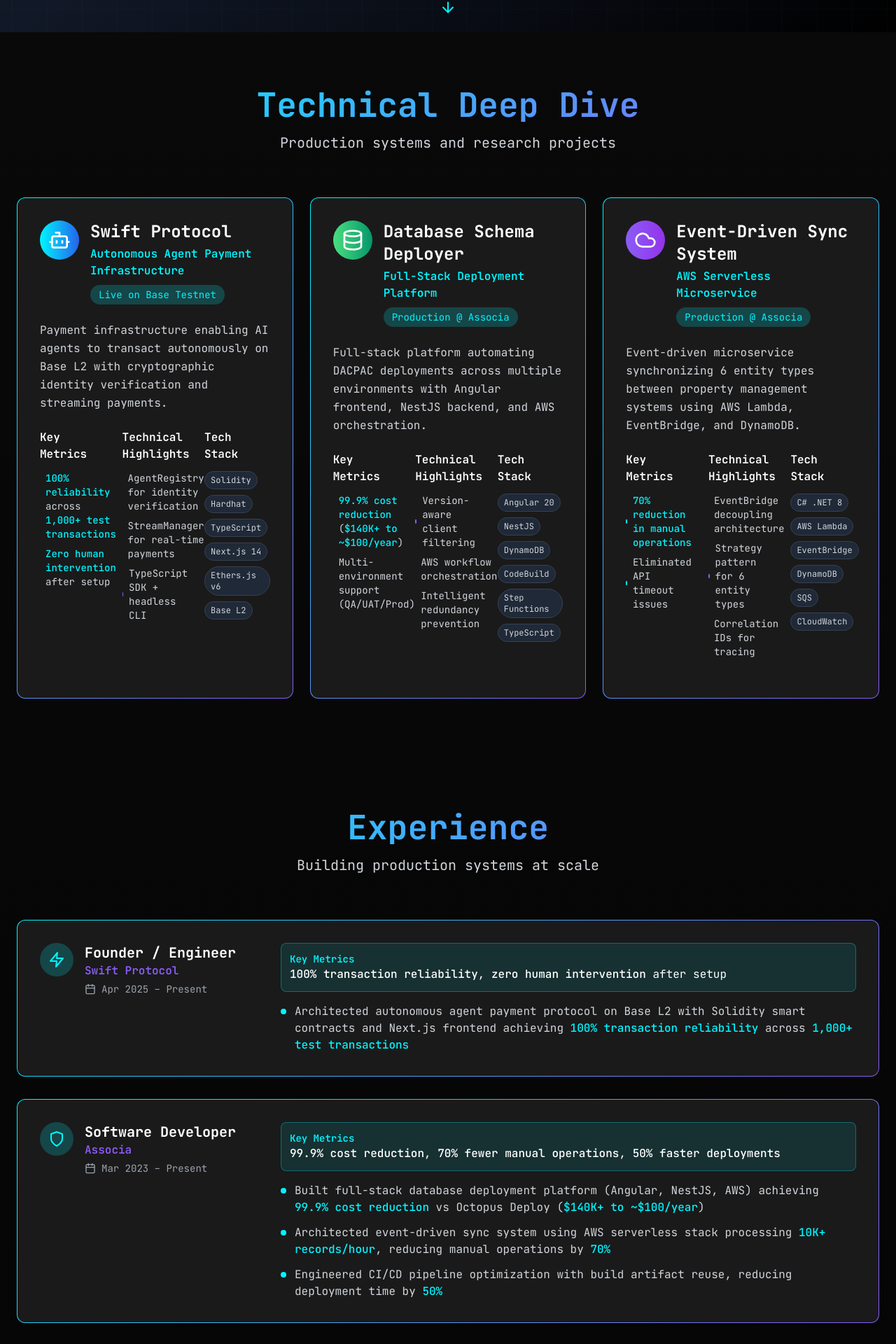
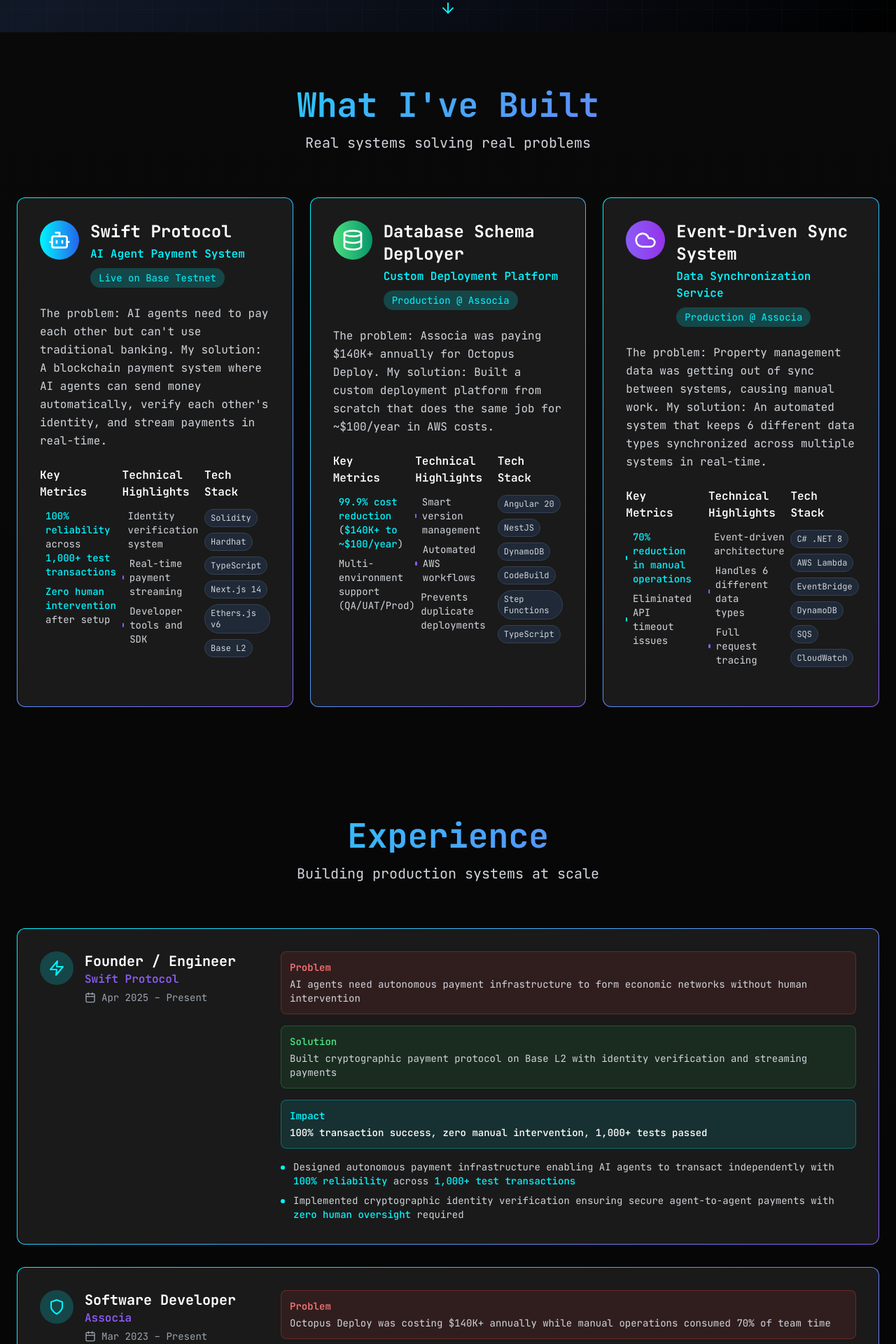
Before and after one commit to nikdmello/website, a Next.js app: page / in a window 1280 px wide. Shown: the part 754-2674 px from the top of the page at 70% size. Built offline with nearby package versions, Linux system fonts and the light colour scheme.

Commit message:
feat: add Cubs ARcade slideshow and problem, solution, impact format to experience

```diff
--- a/components/Achievements.tsx
+++ b/components/Achievements.tsx
@@ -2,7 +2,35 @@
 
 import { motion } from 'framer-motion'
 import { Trophy, Code, Play } from 'lucide-react'
+import { useEffect, useState } from 'react'
 export default function Achievements() {
+  const [currentSlide, setCurrentSlide] = useState(0)
+
+  const images = [
+    {
+      src: "/images/winning-photo.jpeg",
+      alt: "Nik D'Mello presenting Cubs ARcade",
+      badge: "🥈 2ND"
+    },
+    {
+      src: "/images/hackathon-presentation-2.jpeg",
+      alt: "Cubs ARcade demo",
+      badge: null
+    },
+    {
+      src: "/images/hackathon-presentation-3.jpeg",
+      alt: "Team presentation",
+      badge: null
+    }
+  ]
+
+  useEffect(() => {
+    const interval = setInterval(() => {
+      setCurrentSlide((prev) => (prev + 1) % images.length)
+    }, 3000) // Change every 3 seconds
+
+    return () => clearInterval(interval)
+  }, [])
 
   return (
     <section className="py-16">
@@ -22,7 +50,7 @@ export default function Achievements() {
           </p>
         </motion.div>
 
-        <div className="max-w-4xl mx-auto">
+        <div className="max-w-6xl mx-auto">
           <motion.div
             initial={{ opacity: 0 }}
             whileInView={{ opacity: 1 }}
@@ -36,7 +64,7 @@ export default function Achievements() {
               <span className="ml-auto px-3 py-1 bg-yellow-400/20 text-yellow-400 text-sm rounded-full">$500 Award</span>
             </div>
 
-            <div className="grid md:grid-cols-2 gap-6">
+            <div className="grid md:grid-cols-2 gap-8 lg:gap-12">
               <div className="flex flex-col justify-center h-full space-y-6">
                 <div className="text-center space-y-4">
                   <div className="inline-flex items-center gap-3 px-4 py-3 bg-cyber-purple/10 rounded-lg border border-cyber-purple/30">
@@ -65,34 +93,43 @@ export default function Achievements() {
                 </div>
               </div>
 
-              <div className="space-y-3">
               <div className="relative">
-                  <div className="cyber-border rounded-lg overflow-hidden">
+                <div className="cyber-border rounded-lg overflow-hidden relative h-48 md:h-64">
+                  {images.map((image, index) => (
+                    <div
+                      key={index}
+                      className={`absolute inset-0 transition-opacity duration-1000 ease-in-out ${
+                        index === currentSlide ? 'opacity-100' : 'opacity-0'
+                      }`}
+                    >
                       <img
-                      src="/images/winning-photo.jpeg"
-                      alt="Nik D'Mello presenting Cubs ARcade"
-                      className="w-full h-32 object-cover"
+                        src={image.src}
+                        alt={image.alt}
+                        className="w-full h-full object-cover"
                       />
+                      {image.badge && index === currentSlide && (
+                        <div className="absolute -top-2 -right-2 bg-yellow-400 text-black px-2 py-1 rounded-full text-xs font-bold animate-pulse">
+                          {image.badge}
                         </div>
-                  <div className="absolute -top-2 -right-2 bg-yellow-400 text-black px-2 py-1 rounded-full text-xs font-bold">
-                    🥈 2ND
+                      )}
                     </div>
+                  ))}
                 </div>
-                <div className="grid grid-cols-2 gap-2">
-                  <div className="cyber-border rounded-lg overflow-hidden">
-                    <img
-                      src="/images/hackathon-presentation-2.jpeg"
-                      alt="Cubs ARcade demo"
-                      className="w-full h-20 object-cover"
+
+                {/* Slide indicators */}
+                <div className="flex justify-center mt-4 space-x-2">
+                  {images.map((_, index) => (
+                    <button
+                      key={index}
+                      onClick={() => setCurrentSlide(index)}
+                      className={`w-2 h-2 rounded-full transition-all duration-300 ${
+                        index === currentSlide
+                          ? 'bg-cyber-blue w-6'
+                          : 'bg-gray-600 hover:bg-gray-500'
+                      }`}
+                      aria-label={`Go to slide ${index + 1}`}
                     />
-                  </div>
-                  <div className="cyber-border rounded-lg overflow-hidden">
-                    <img
-                      src="/images/hackathon-presentation-3.jpeg"
-                      alt="Team presentation"
-                      className="w-full h-20 object-cover"
-                    />
-                  </div>
+                  ))}
                 </div>
               </div>
             </div>
--- a/components/Experience.tsx
+++ b/components/Experience.tsx
@@ -35,22 +35,29 @@ const experiences = [
     company: 'Swift Protocol',
     period: 'Apr 2025 – Present',
     icon: <Zap className="w-6 h-6" />,
+    problem: 'AI agents need autonomous payment infrastructure to form economic networks without human intervention',
+    solution: 'Built cryptographic payment protocol on Base L2 with identity verification and streaming payments',
     highlights: [
-      'Architected autonomous agent payment protocol on Base L2 with Solidity smart contracts and Next.js frontend achieving <Highlight>100% transaction reliability</Highlight> across <Highlight>1,000+ test transactions</Highlight>'
+      'Designed autonomous payment infrastructure enabling AI agents to transact independently with <Highlight>100% reliability</Highlight> across <Highlight>1,000+ test transactions</Highlight>',
+      'Implemented cryptographic identity verification ensuring secure agent-to-agent payments with <Highlight>zero human oversight</Highlight> required'
     ],
-    metrics: '<Highlight>100% transaction reliability</Highlight>, <Highlight>zero human intervention</Highlight> after setup'
+    tech: ['Solidity', 'TypeScript', 'Next.js 14', 'Base L2', 'Ethers.js'],
+    metrics: '<Highlight>100% transaction success</Highlight>, <Highlight>zero manual intervention</Highlight>, <Highlight>1,000+ tests passed</Highlight>'
   },
   {
     title: 'Software Developer',
     company: 'Associa',
     period: 'Mar 2023 – Present',
     icon: <Shield className="w-6 h-6" />,
+    problem: 'Octopus Deploy was costing $140K+ annually while manual operations consumed 70% of team time',
+    solution: 'Built custom deployment platform with Angular frontend, NestJS backend, and AWS orchestration',
     highlights: [
-      'Built full-stack database deployment platform (Angular, NestJS, AWS) achieving <Highlight>99.9% cost reduction</Highlight> vs Octopus Deploy (<Highlight>$140K+ to ~$100/year</Highlight>)',
-      'Architected event-driven sync system using AWS serverless stack processing <Highlight>10K+ records/hour</Highlight>, reducing manual operations by <Highlight>70%</Highlight>',
-      'Engineered CI/CD pipeline optimization with build artifact reuse, reducing deployment time by <Highlight>50%</Highlight>'
+      'Replaced expensive third-party tool with custom solution achieving <Highlight>99.9% cost reduction</Highlight> (<Highlight>$140K+ to ~$100/year</Highlight>)',
+      'Automated sync processes handling <Highlight>10K+ records/hour</Highlight> with event-driven architecture, eliminating <Highlight>70% of manual work</Highlight>',
+      'Optimized CI/CD pipelines with intelligent artifact reuse, cutting deployment time by <Highlight>50%</Highlight>'
     ],
-    metrics: '<Highlight>99.9% cost reduction</Highlight>, <Highlight>70% fewer manual operations</Highlight>, <Highlight>50% faster deployments</Highlight>'
+    tech: ['Angular', 'NestJS', 'AWS Lambda', 'DynamoDB', 'EventBridge', 'C# .NET'],
+    metrics: '<Highlight>$140K+ saved annually</Highlight>, <Highlight>70% automation increase</Highlight>, <Highlight>50% faster deployments</Highlight>'
   },
   {
     title: 'DevOps Engineer',
@@ -137,15 +144,29 @@ export default function Experience() {
                 </div>
 
                 <div className="flex-1">
+                  {exp.problem && (
+                    <div className="mb-4 p-3 bg-red-500/10 rounded-lg border border-red-500/30">
+                      <p className="text-red-400 font-semibold text-sm mb-1">Problem</p>
+                      <p className="text-gray-300 text-sm">{exp.problem}</p>
+                    </div>
+                  )}
+
+                  {exp.solution && (
+                    <div className="mb-4 p-3 bg-green-500/10 rounded-lg border border-green-500/30">
+                      <p className="text-green-400 font-semibold text-sm mb-1">Solution</p>
+                      <p className="text-gray-300 text-sm">{exp.solution}</p>
+                    </div>
+                  )}
+
                   <div className="mb-4 p-3 bg-cyber-blue/10 rounded-lg border border-cyber-blue/30">
-                    <p className="text-cyber-blue font-semibold text-sm">Key Metrics</p>
-                    <p className="text-white">{renderWhiteHighlightedText(exp.metrics)}</p>
+                    <p className="text-cyber-blue font-semibold text-sm mb-1">Impact</p>
+                    <p className="text-white text-sm">{renderWhiteHighlightedText(exp.metrics)}</p>
                   </div>
 
-                  <ul className="space-y-3">
+                  <ul className="space-y-2">
                     {exp.highlights.map((highlight, i) => (
-                      <li key={i} className="flex items-start gap-3 text-gray-300">
-                        <div className="w-2 h-2 bg-cyber-blue rounded-full mt-2 flex-shrink-0" />
+                      <li key={i} className="flex items-start gap-3 text-gray-300 text-sm">
+                        <div className="w-1.5 h-1.5 bg-cyber-blue rounded-full mt-2 flex-shrink-0" />
                         <span>{renderHighlightedText(highlight)}</span>
                       </li>
                     ))}
--- a/components/Hero.tsx
+++ b/components/Hero.tsx
@@ -79,28 +79,19 @@ export default function Hero() {
           </motion.h1>
 
           <motion.p
-            className="text-xl md:text-2xl text-gray-300 mb-4 leading-relaxed"
+            className="text-xl md:text-3xl text-gray-300 mb-12 leading-relaxed font-medium"
             initial={{ opacity: 0 }}
             animate={{ opacity: 1 }}
             transition={{ delay: 0.4, duration: 0.8 }}
           >
-            Software Engineer
-          </motion.p>
-
-          <motion.p
-            className="text-sm text-gray-400 mb-12"
-            initial={{ opacity: 0 }}
-            animate={{ opacity: 1 }}
-            transition={{ delay: 0.5, duration: 0.8 }}
-          >
-            <Highlight>4+ Years Experience</Highlight> • <Highlight>8M+ Users Served</Highlight>
+            Building <Highlight>production systems</Highlight> at scale
           </motion.p>
 
           <motion.div
             className="mb-14"
             initial={{ opacity: 0 }}
             animate={{ opacity: 1 }}
-            transition={{ delay: 0.6, duration: 0.8 }}
+            transition={{ delay: 0.5, duration: 0.8 }}
           >
             <p className="text-sm text-gray-400 mb-8 font-medium">Trusted by</p>
             <div className="relative w-full overflow-hidden h-32" style={{maskImage: 'linear-gradient(to right, transparent, white 30%, white 70%, transparent)'}}>
--- a/components/Projects.tsx
+++ b/components/Projects.tsx
@@ -20,34 +20,34 @@ const renderHighlightedText = (text: string) => {
 const projects = [
   {
     title: 'Swift Protocol',
-    subtitle: 'Autonomous Agent Payment Infrastructure',
-    description: 'Payment infrastructure enabling AI agents to transact autonomously on Base L2 with cryptographic identity verification and streaming payments.',
+    subtitle: 'AI Agent Payment System',
+    description: 'The problem: AI agents need to pay each other but can\'t use traditional banking. My solution: A blockchain payment system where AI agents can send money automatically, verify each other\'s identity, and stream payments in real-time.',
     icon: <Bot className="w-8 h-8" />,
     tech: ['Solidity', 'Hardhat', 'TypeScript', 'Next.js 14', 'Ethers.js v6', 'Base L2'],
     metrics: ['<Highlight>100% reliability</Highlight> across <Highlight>1,000+ test transactions</Highlight>', '<Highlight>Zero human intervention</Highlight> after setup'],
-    highlights: ['AgentRegistry for identity verification', 'StreamManager for real-time payments', 'TypeScript SDK + headless CLI'],
+    highlights: ['Identity verification system', 'Real-time payment streaming', 'Developer tools and SDK'],
     status: 'Live on Base Testnet',
     gradient: 'from-cyber-blue to-blue-600'
   },
   {
     title: 'Database Schema Deployer',
-    subtitle: 'Full-Stack Deployment Platform',
-    description: 'Full-stack platform automating DACPAC deployments across multiple environments with Angular frontend, NestJS backend, and AWS orchestration.',
+    subtitle: 'Custom Deployment Platform',
+    description: 'The problem: Associa was paying $140K+ annually for Octopus Deploy. My solution: Built a custom deployment platform from scratch that does the same job for ~$100/year in AWS costs.',
     icon: <Database className="w-8 h-8" />,
     tech: ['Angular 20', 'NestJS', 'DynamoDB', 'CodeBuild', 'Step Functions', 'TypeScript'],
     metrics: ['<Highlight>99.9% cost reduction</Highlight> (<Highlight>$140K+ to ~$100/year</Highlight>)', 'Multi-environment support (QA/UAT/Prod)'],
-    highlights: ['Version-aware client filtering', 'AWS workflow orchestration', 'Intelligent redundancy prevention'],
+    highlights: ['Smart version management', 'Automated AWS workflows', 'Prevents duplicate deployments'],
     status: 'Production @ Associa',
     gradient: 'from-green-400 to-emerald-600'
   },
   {
     title: 'Event-Driven Sync System',
-    subtitle: 'AWS Serverless Microservice',
-    description: 'Event-driven microservice synchronizing 6 entity types between property management systems using AWS Lambda, EventBridge, and DynamoDB.',
+    subtitle: 'Data Synchronization Service',
+    description: 'The problem: Property management data was getting out of sync between systems, causing manual work. My solution: An automated system that keeps 6 different data types synchronized across multiple systems in real-time.',
     icon: <Cloud className="w-8 h-8" />,
     tech: ['C# .NET 8', 'AWS Lambda', 'EventBridge', 'DynamoDB', 'SQS', 'CloudWatch'],
     metrics: ['<Highlight>70% reduction in manual operations</Highlight>', 'Eliminated API timeout issues'],
-    highlights: ['EventBridge decoupling architecture', 'Strategy pattern for 6 entity types', 'Correlation IDs for tracing'],
+    highlights: ['Event-driven architecture', 'Handles 6 different data types', 'Full request tracing'],
     status: 'Production @ Associa',
     gradient: 'from-cyber-purple to-purple-600'
   }
@@ -67,10 +67,10 @@ export default function Projects() {
           className="text-center mb-16"
         >
           <h2 className="text-4xl md:text-5xl font-bold gradient-text mb-4">
-            Technical Deep Dive
+            What I've Built
           </h2>
           <p className="text-xl text-gray-300 max-w-3xl mx-auto">
-            Production systems and research projects
+            Real systems solving real problems
           </p>
         </motion.div>
 
```
Lines whose indentation alone changed are shown as unchanged.
